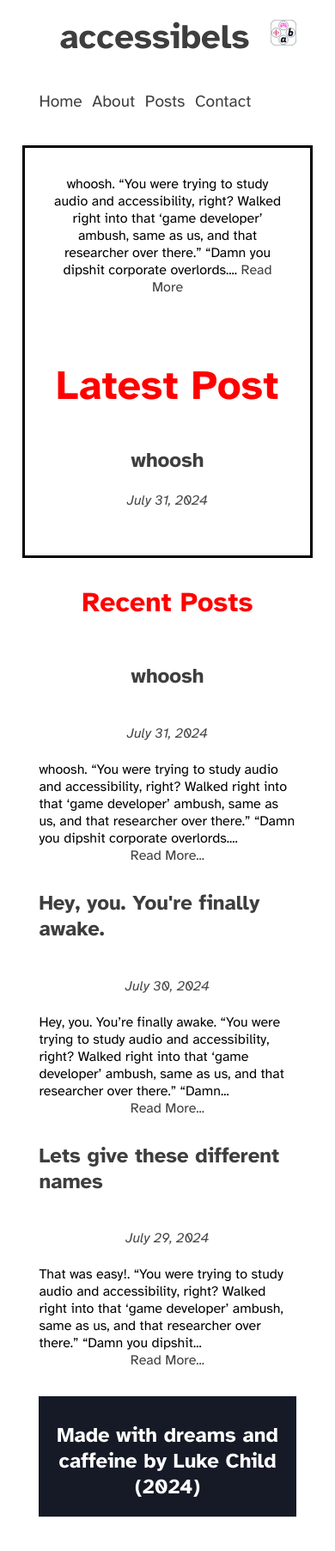
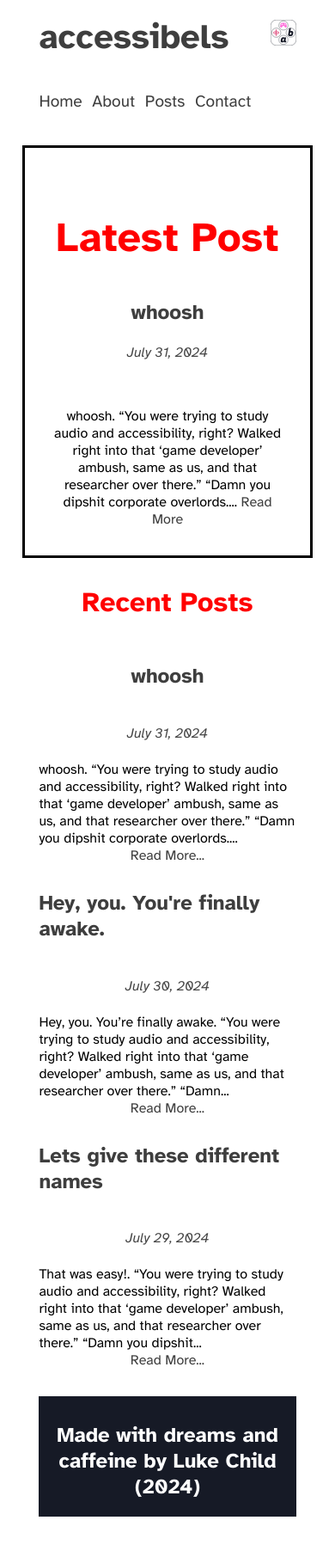
Before and after one commit to Accessibels/accessibels.github.io, a Jekyll site: the page built from index.markdown, in a window 390 px wide. Shown: the whole page at 86% size. Built offline with Jekyll 4.4.1, drawn with Linux system fonts in a browser that asks for light colours; our own code applies the rules of GitHub Pages for plain Markdown files.

Commit message:
fixed more

```diff
--- a/assets/stylesheets/main.scss
+++ b/assets/stylesheets/main.scss
@@ -141,7 +141,6 @@ p, li {
 #main-content-right {
   width: 50%;
   align-content: center;
-  order: 1;
   box-sizing: border-box;
   padding: 16px;
   text-align: right
@@ -151,7 +150,6 @@ p, li {
   width: 50%;
   align-content: center;
   text-align: left;
-  order: 0;
   box-sizing: border-box;
   padding: 16px
 }
@@ -170,21 +168,16 @@ p, li {
   }
 
   #main-content-left {
-      order: 1;
       width: 100%;
       text-align: center;
 
   }
 
   #main-content-right {
-      order: 0;
       width: 100%;
       text-align: center;
   }
 
-  .site-title, {
-    text-align: center
-    }
 }
 
 #nav-container  > h1 {
```
